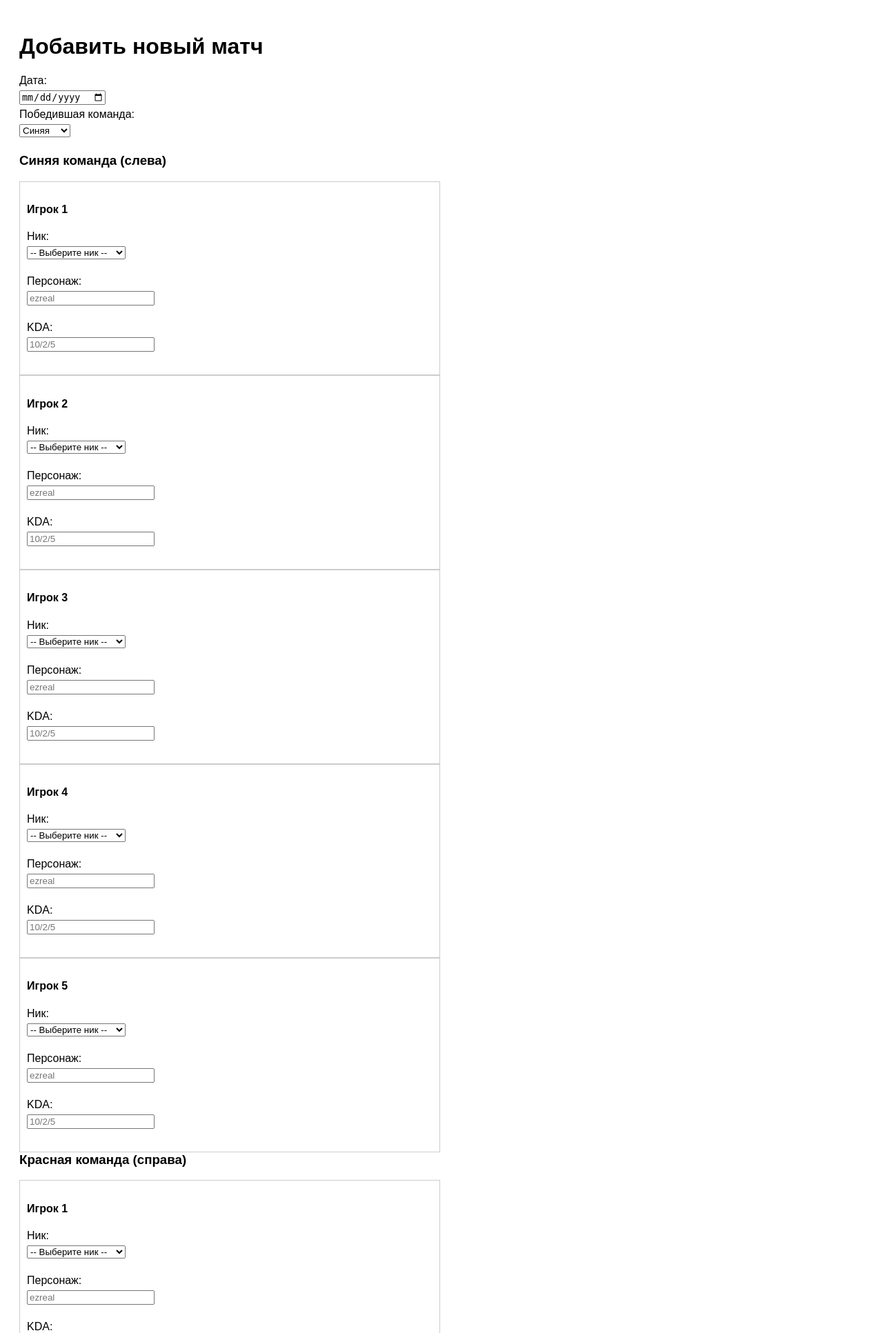
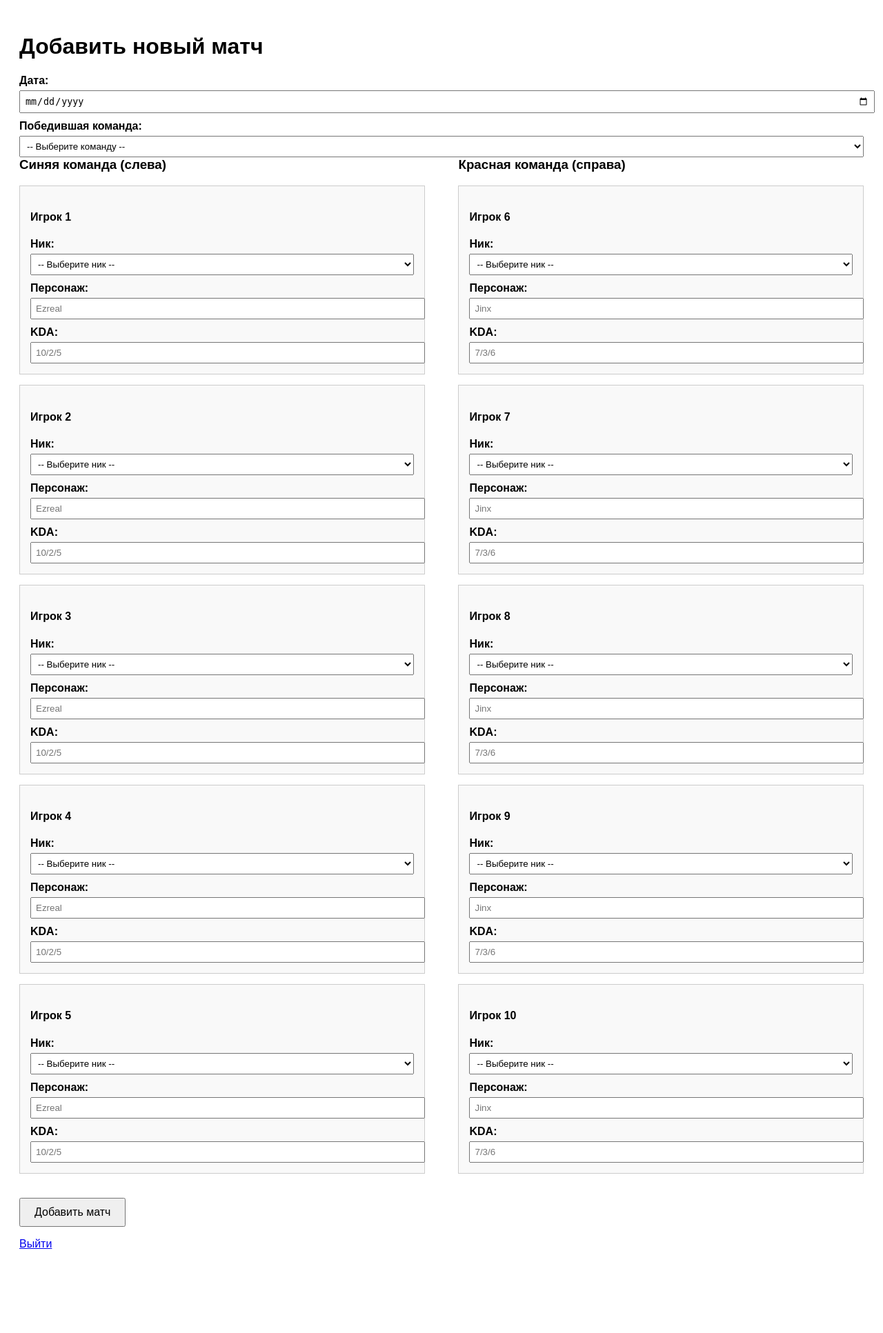
Before and after one commit to Karrics/Match_tracker, a Flask app: page /add_match in a window 1280 px wide. Shown: the top 1933 px of the page at 69% size. After the commit the page ends 1811 px from the top, so only its background shows below. Run offline with Flask 3, Linux system fonts and the light colour scheme; the visitor is signed in with stand-in values (Sample User, id 1); some libraries are stand-ins or nearby versions.

Commit message:
Version 2.2

```diff
--- a/templates/add_match.html
+++ b/templates/add_match.html
@@ -4,57 +4,78 @@
     <meta charset="UTF-8">
     <title>Добавить матч</title>
     <style>
-        body { font-family: Arial; padding: 20px; }
-        input, select, button { margin: 5px 0; }
+        body {
+            font-family: Arial, sans-serif;
+            padding: 20px;
+        }
         .team-container {
             display: flex;
             justify-content: space-between;
             gap: 20px;
-            margin-top: 20px;
         }
         .player-form {
             border: 1px solid #ccc;
-            padding: 10px;
-            width: 48%;
+            padding: 15px;
+            margin-bottom: 15px;
+            background-color: #f9f9f9;
+        }
+        label {
+            display: block;
+            margin-top: 10px;
+            font-weight: bold;
+        }
+        select, input[type="text"], input[type="date"] {
+            width: 100%;
+            padding: 6px;
+            margin-top: 5px;
         }
         h3 {
             margin-top: 0;
         }
+        button {
+            margin-top: 20px;
+            padding: 10px 20px;
+            font-size: 16px;
+        }
     </style>
 </head>
 <body>
+
 <h1>Добавить новый матч</h1>
 
 <form method="post">
-        <label>Дата:</label><br>
-        <input type="date" name="date" required><br>
+    <label for="date">Дата:</label>
+    <input type="date" name="date" required>
 
-        <label>Победившая команда:</label><br>
+    <label for="winner">Победившая команда:</label>
     <select name="winner" required>
+        <option value="">-- Выберите команду --</option>
         <option value="Синяя">Синяя</option>
         <option value="Красная">Красная</option>
-        </select><br><br>
+    </select>
 
-        <div class="team-blue">
+    <div class="team-container">
+        <!-- Синяя команда -->
+        <div style="width: 48%;">
             <h3>Синяя команда (слева)</h3>
             {% for i in range(5) %}
                 <div class="player-form">
                     <h4>Игрок {{ loop.index }}</h4>
 
-                    <label>Ник:</label><br>
+                    <label>Ник:</label>
                     <select name="player_nick[]" required>
                         <option value="">-- Выберите ник --</option>
                         {% for nick in nicks %}
                             <option value="{{ nick }}">{{ nick }}</option>
                         {% endfor %}
                         <option value="new_nick">➕ Ввести свой ник</option>
-                    </select><br><br>
+                    </select>
 
-                    <label>Персонаж:</label><br>
-                    <input type="text" name="player_champ[]" placeholder="ezreal" required><br><br>
+                    <label>Персонаж:</label>
+                    <input type="text" name="player_champ[]" placeholder="Ezreal" required>
 
-                    <label>KDA:</label><br>
-                    <input type="text" name="player_kda[]" placeholder="10/2/5" required><br><br>
+                    <label>KDA:</label>
+                    <input type="text" name="player_kda[]" placeholder="10/2/5" required>
 
                     <input type="hidden" name="player_team[]" value="Синяя">
                 </div>
@@ -62,36 +83,37 @@
         </div>
 
         <!-- Красная команда -->
-            <div>
+        <div style="width: 48%;">
             <h3>Красная команда (справа)</h3>
             {% for i in range(5) %}
                 <div class="player-form">
-                    <h4>Игрок {{ loop.index }}</h4>
+                    <h4>Игрок {{ loop.index + 5 }}</h4>
 
-                    <label>Ник:</label><br>
+                    <label>Ник:</label>
                     <select name="player_nick[]" required>
                         <option value="">-- Выберите ник --</option>
                         {% for nick in nicks %}
                             <option value="{{ nick }}">{{ nick }}</option>
                         {% endfor %}
                         <option value="new_nick">➕ Ввести свой ник</option>
-                    </select><br><br>
+                    </select>
 
-                    <label>Персонаж:</label><br>
-                    <input type="text" name="player_champ[]" placeholder="ezreal" required><br><br>
+                    <label>Персонаж:</label>
+                    <input type="text" name="player_champ[]" placeholder="Jinx" required>
 
-                    <label>KDA:</label><br>
-                    <input type="text" name="player_kda[]" placeholder="10/2/5" required><br><br>
+                    <label>KDA:</label>
+                    <input type="text" name="player_kda[]" placeholder="7/3/6" required>
 
-                    <input type="hidden" name="player_team[]" value="Синяя">
+                    <input type="hidden" name="player_team[]" value="Красная">
                 </div>
             {% endfor %}
         </div>
     </div>
 
-        <button type="submit">Отправить</button>
+    <button type="submit">Добавить матч</button>
 </form>
 
 <p><a href="/logout">Выйти</a></p>
+
 </body>
 </html>
```
Lines whose indentation alone changed are shown as unchanged.
